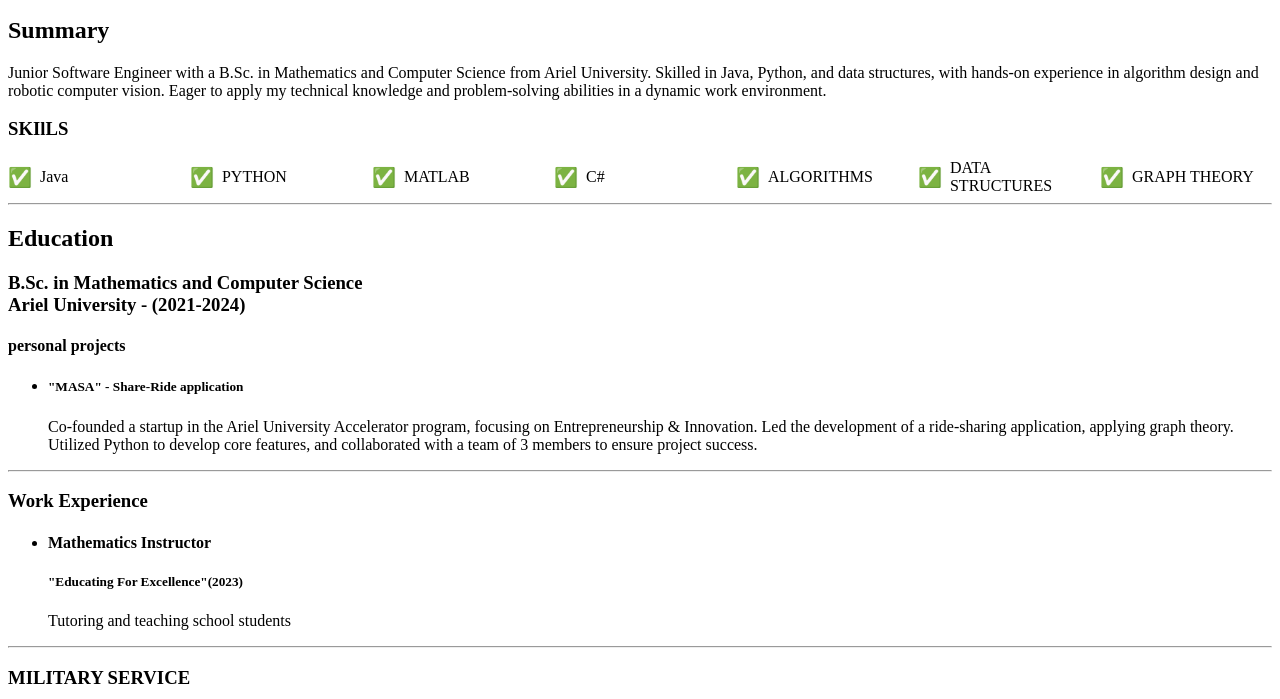
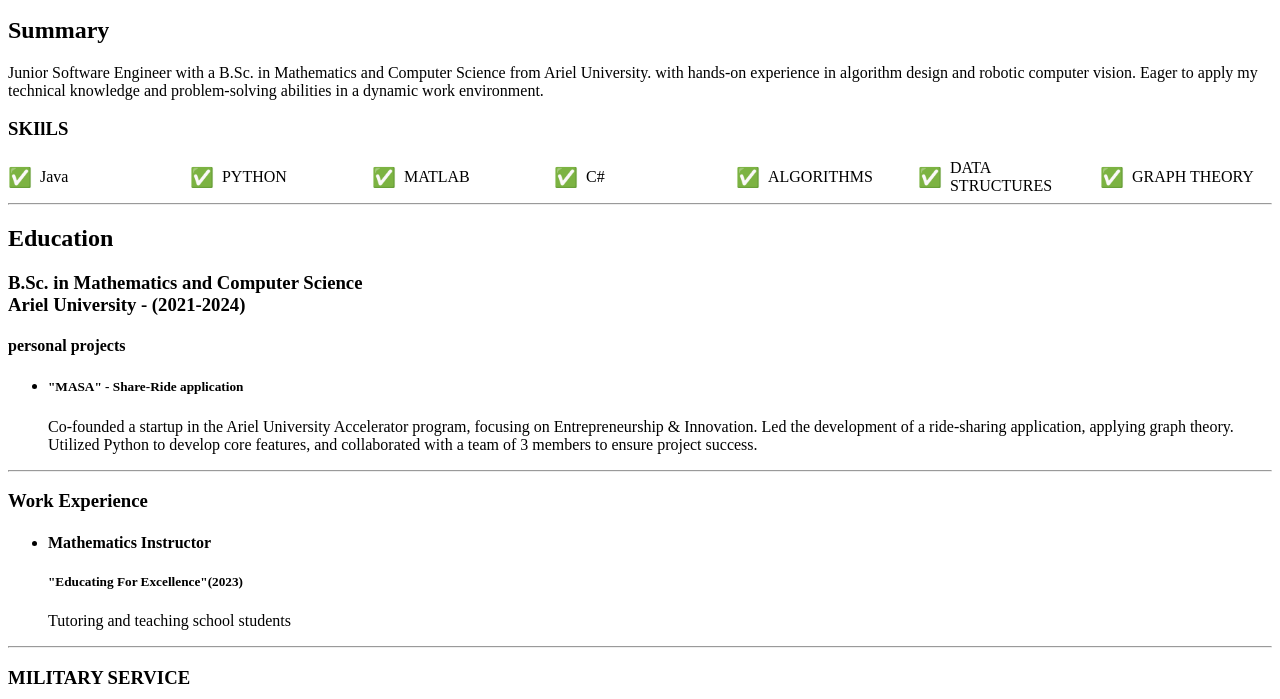
Before and after one commit to LiorKirshner/Resume, a plain HTML site: page index.html in a window 1280 px wide. Shown: the part 101-800 px from the top of the page. Drawn offline with Linux system fonts and the light colour scheme.

Commit message:
Update index.html

```diff
--- a/index.html
+++ b/index.html
@@ -52,9 +52,9 @@
         <h1>Lior Kirshner</h1>
         <img src="./lior.JPG" alt="Lior pic" width="150"/>
         <p>
-            <h2>Summary</h2>
+             <h2>Summary</h2>
              Junior Software Engineer with a B.Sc. in Mathematics and Computer Science from Ariel University.
-              Skilled in Java, Python, and data structures, with hands-on experience in algorithm design and robotic computer vision. Eager to apply my technical knowledge and problem-solving abilities in a dynamic work environment.
+              with hands-on experience in algorithm design and robotic computer vision. Eager to apply my technical knowledge and problem-solving abilities in a dynamic work environment.
         </p>
         <h3>SKIlLS</h3>
         <ul class="skills-list">
```
